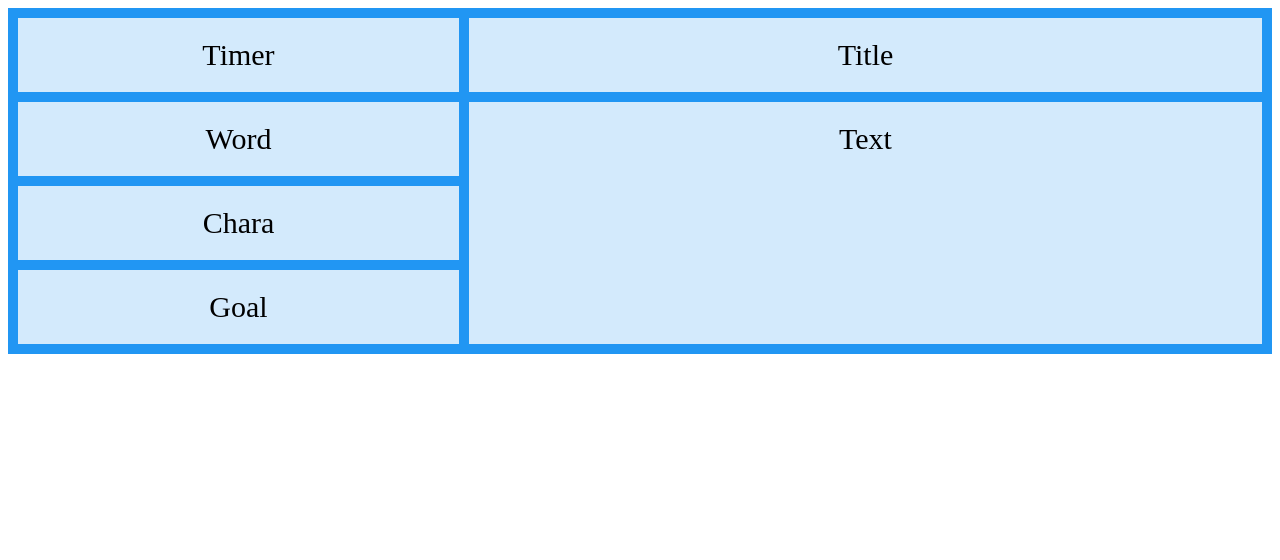
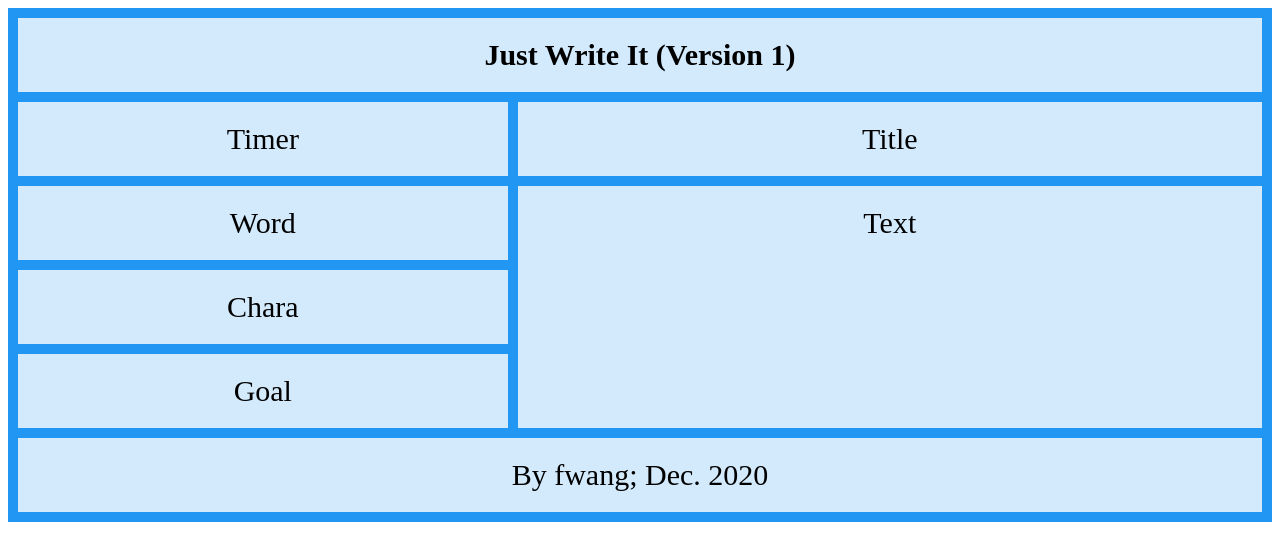
Before and after one commit to WangFreya/Just-Write-It-text-editor, a plain HTML site: page index.html in a window 1280 px wide. Drawn offline with Linux system fonts and the light colour scheme.

Commit message:
Added header and footer

```diff
--- a/design.css
+++ b/design.css
@@ -1,20 +1,18 @@
-.item1 { grid-area: timer; }
-.item2 { grid-area: title; }
-.item3 { grid-area: word; }
-.item4 { grid-area: chara; }
-.item5 { grid-area: text; }
-.item6 { grid-area: goal; }
-
 .grid-container {
     display: grid;
+    grid-template-columns: 0.4fr 0.3fr 0.3fr;
+    grid-row-gap: 10px;
+    grid-column-gap: 10px;
     grid-template-areas:
+        'header header header'
         'timer title title'
         'word text text'
         'chara text text'
-        'goal text text';
-    grid-gap: 10px;
+        'goal text text'
+        'footer footer footer';
     background-color: #2196F3;
     padding: 10px;
+
 }
 
 .grid-container > div {
@@ -24,40 +22,18 @@
     font-size: 30px;
   }
 
-
-/*.grid-container {
-    display: grid;
+.timer { grid-area: timer; }
+.title { grid-area: title; }
+.word { grid-area: word; }
+.chara { grid-area: chara; }
+.text { grid-area: text; }
+.goal { grid-area: goal; }
+.header {
+    grid-area: header;
+    font-weight: bold;
 }
-
-
-.column1 {
-    display: flex;
-    justify-content: center;
-    flex-direction: column;
-    align-items: left;
+.footer {
+    grid-area: footer;
+    font-weight: lighter;
+    font-size: 750px;
 }
-
-.flexbox-item {
-    width: 200px;
-    margin: 10px;
-    border: 3px solid #333333;
-    background-color: coral;
-    min-height: 100px;
-    min-width: 100px;
-}
-
-.title {
-    grid-area: main;
-}
-
-.flexbox-item-1 {
-    min-height: 100px;
-}
-
-.flexbox-item-2 {
-    min-height: 200px;
-}
-
-.flexbox-item-3 {
-    min-height: 300px;
-}*/
--- a/index.html
+++ b/index.html
@@ -7,41 +7,16 @@
 <body>
 
     <div class="grid-container">
-        <div class="item1">Timer</div>
-        <div class="item2">Title</div>
-        <div class="item3">Word</div>
-        <div class="item4">Chara</div>
-        <div class="item5">Text</div>
-        <div class="item6">Goal</div>
+        <div class="timer">Timer</div>
+        <div class="title">Title</div>
+        <div class="word">Word</div>
+        <div class="chara">Chara</div>
+        <div class="text">Text</div>
+        <div class="goal">Goal</div>
+        <div class="header">Just Write It (Version 1)</div>
+        <div class="footer">By fwang; Dec. 2020</div>
     </div>
 
 
 </body>
 </html>
-
-
-
-<!--<!DOCTYPE html>
-<html>
-<head>
-    <link rel="stylesheet" href="design.css">
-    <title>Flexbox Example</title>
-</head>
-<body>
-
-    <div class="grid-container">
-        <div class="column1">
-            <div class="flexbox-item">Timer</div>
-            <div class="flexbox-item">Word Count</div>
-            <div class="flexbox-item">Character Count</div>
-            <div class="flexbox-item">Goal: </div>
-        </div>
-        <div class="column2">
-            <div class="title">Title</div>
-            <div class="text">Text</div>
-        </div>
-    </div>
-
-
-</body>
-</html> -->
```
